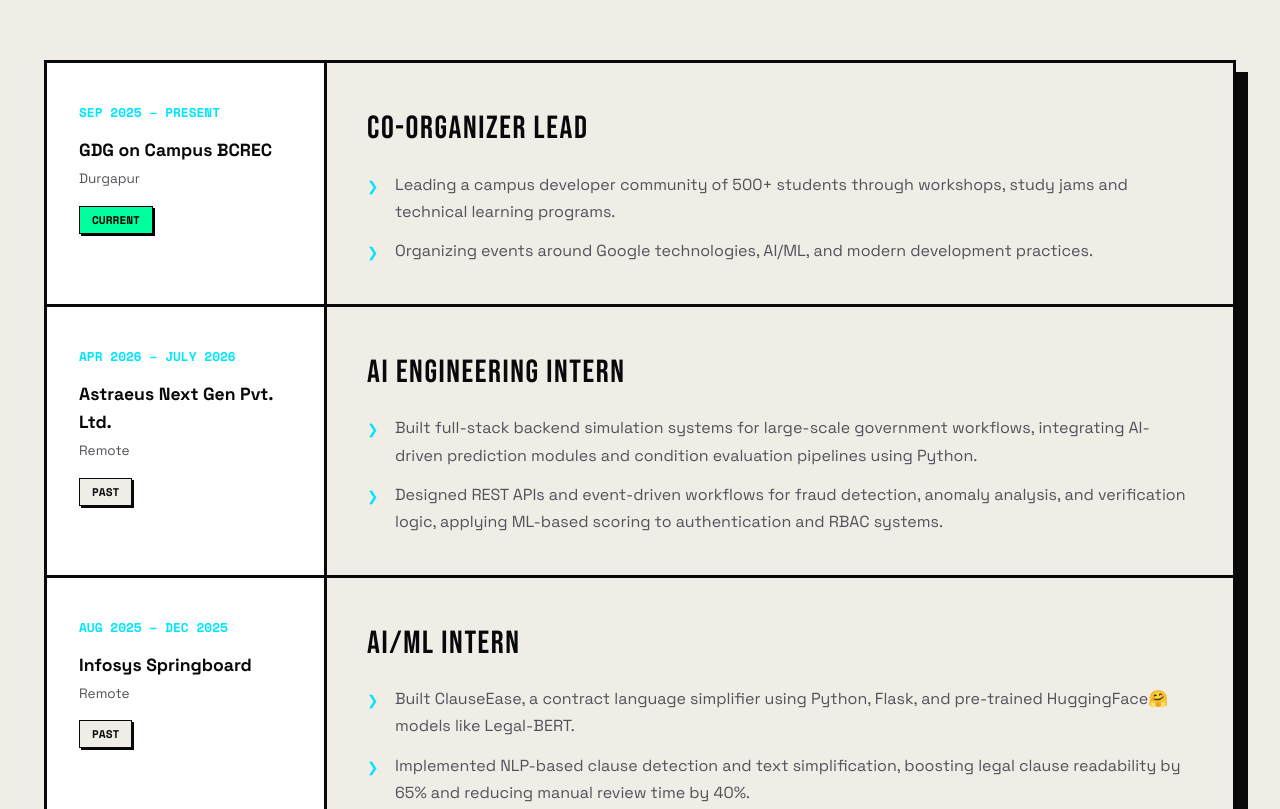
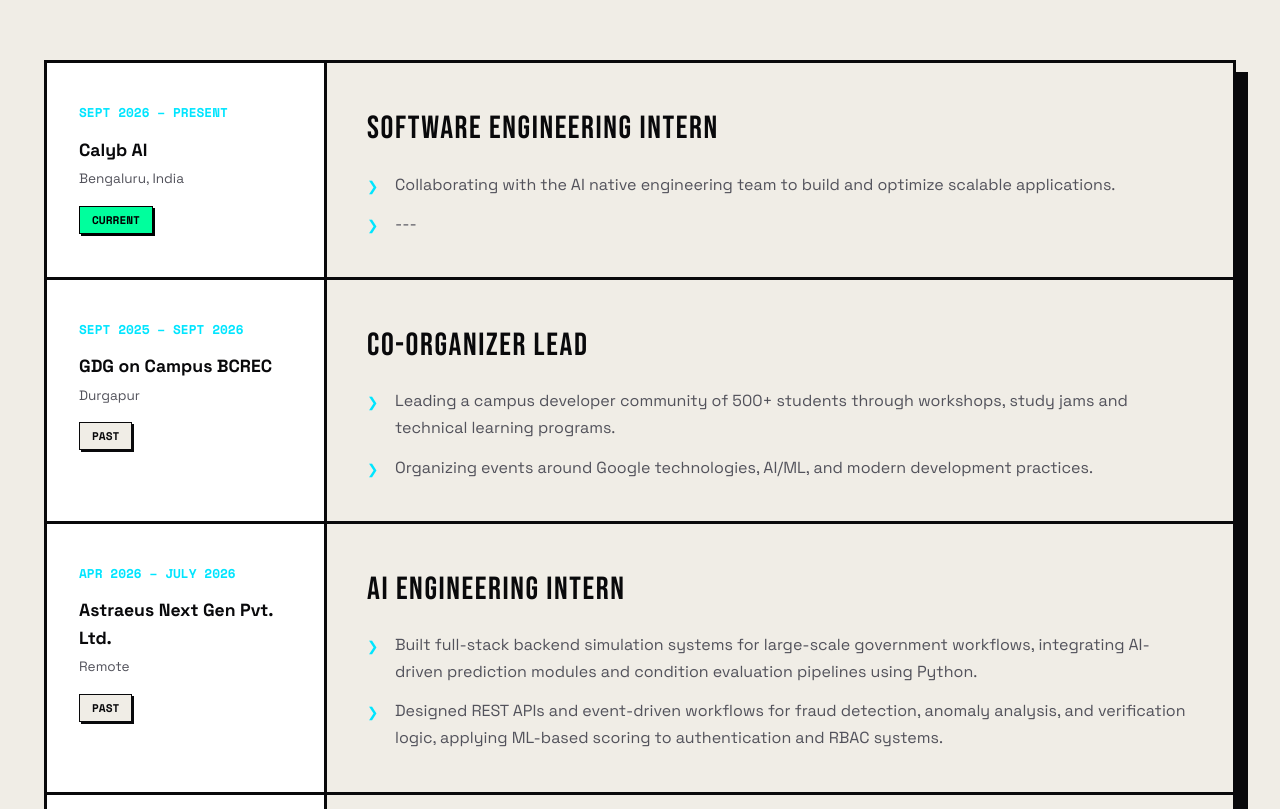
Before and after one commit to tulu-g559/arnabg-portfolio, a plain HTML site: page index.html in a window 1280 px wide. Shown: the part 2438-3247 px from the top of the page. Drawn offline with nearby package versions, Linux system fonts and the light colour scheme.

Commit message:
general maintainance7

```diff
--- a/index.html
+++ b/index.html
@@ -153,7 +153,7 @@
       <div class="about-right">
         <div class="about-bio">
   <p>
-    I’m an <strong>AI Engineer and Full-Stack Developer</strong> who doesn’t just build demos—I ship production-ready systems that solve real problems. Whether it’s automating legal pipelines to boost readability by 65% or building decentralized lending workflows on-chain, my focus is always on data-driven design and high-impact execution.
+    I’m an <strong>AI Engineer and Full-Stack Developer</strong> who doesn’t just build demos; I ship production-ready systems that solve real problems. Whether it’s automating legal pipelines to boost readability by 65% or building decentralized lending workflows on-chain, my focus is always on data-driven design and high-impact execution.
   </p>
   <p>
     As an <strong>Oracle Certified GenAI Professional</strong>, I’ve spent my time deep-diving into RAG, Agentic AI, and LLM observability. I thrive at the intersection of <strong>AI and Web3</strong>, recently engineering decentralized "TrustScores" to bring credit assessment to the unbanked.
@@ -187,10 +187,28 @@
 
       <div class="exp-item">
         <div class="exp-left">
-          <div class="exp-period">Sep 2025 – Present</div>
+          <div class="exp-period">Sept 2026 – Present</div>
+          <div class="exp-company">Calyb AI</div>
+          <div style="color:var(--text2); font-size:0.85rem;">Bengaluru, India</div>
+          <div class="exp-type-badge">Current</div>
+        </div>
+        <div class="exp-right">
+          <div class="exp-role">Software Engineering Intern</div>
+          <ul class="exp-bullets">
+            <!-- <li>Contributing to software development and AI-driven features.</li> -->
+            <li>Collaborating with the AI native engineering team to build and optimize scalable applications.</li>
+            <li>---</li>
+          </ul>
+        </div>
+      </div>
+
+      <div class="exp-item">
+        <div class="exp-left">
+          <div class="exp-period">Sept 2025 – Sept 2026</div>
           <div class="exp-company">GDG on Campus BCREC</div>
           <div style="color:var(--text2); font-size:0.85rem;">Durgapur</div>
-          <div class="exp-type-badge">Current</div>
+          <!-- <div class="exp-type-badge">Current</div> -->
+          <div class="exp-type-badge past">Past</div>
         </div>
         <div class="exp-right">
           <div class="exp-role">Co-organizer Lead</div>
@@ -639,7 +657,7 @@
         <svg width="24" height="24" viewBox="0 0 24 24" fill="none" stroke="currentColor" stroke-width="2" stroke-linecap="round" stroke-linejoin="round"><circle cx="12" cy="12" r="10"/><path d="M12 2a10 10 0 0 1 10 10"/><path d="M12 22a10 10 0 0 1-10-10"/><path d="M15 12l-3-3-3 3"/><path d="M12 9v6"/></svg>
       </div>
       <div class="ach-title">Open Source Contributor</div>
-      <div class="ach-subtitle">SWOC 6.0, Winter of Code, Hacktoberfest — collaborating on real-world repos</div>
+      <div class="ach-subtitle">SWOC 6.0, Winter of Code, Hacktoberfest - collaborating on real-world repos</div>
     </div>
       <div class="ach-card">
         <div class="ach-num" style="color:var(--green);">500+</div>
@@ -751,7 +769,7 @@
 
 
 <footer class="site-footer">
-  <div class="footer-copy">© 2026 Arnab Ghosh · All rights reserved · v1.0.4</div>
+  <div class="footer-copy">© 2026 Arnab Ghosh · All rights reserved · v1.0.6</div>
   <div class="footer-design">Designed by <span>ArnabG.dev</span></div>
 </footer>
 
```
